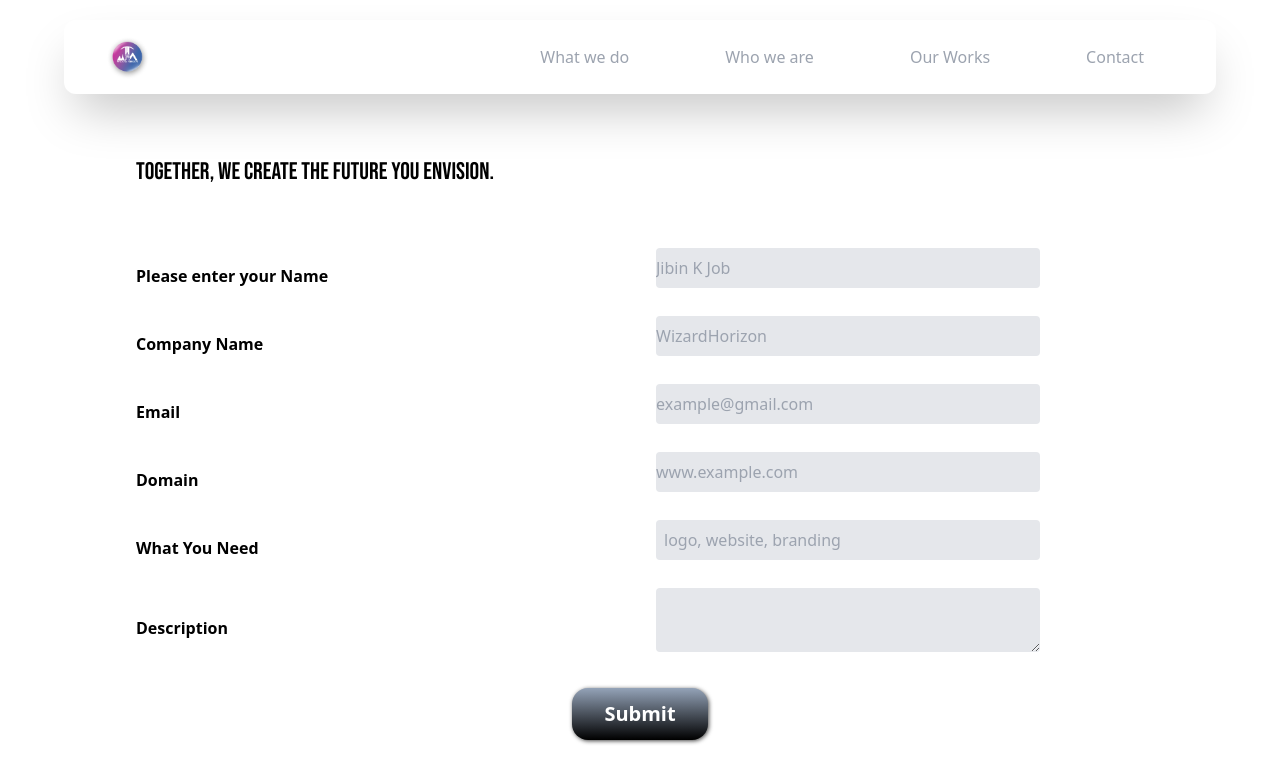
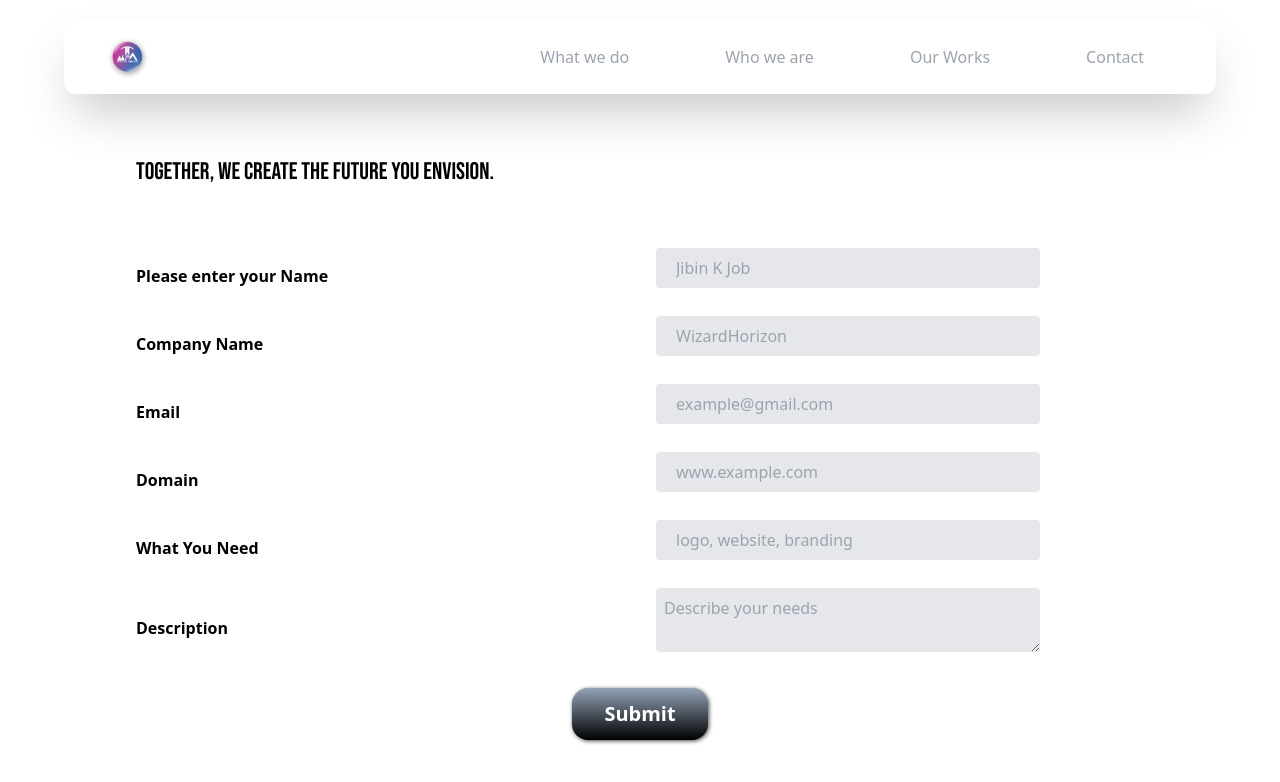
Before and after one commit to MVVYSHNAV/wh-react, a React (Vite) app in the folder wh/: page /form in a window 1280 px wide. Shown: the top 782 px of the page. Built offline with nearby package versions, Linux system fonts and the light colour scheme.

Commit message:
sets the label and requirments of all inputs need to add json server

```diff
--- a/wh/src/components/Hero/Getform.jsx
+++ b/wh/src/components/Hero/Getform.jsx
@@ -1,60 +1,126 @@
-import React from 'react'
-import Navbar from '../Navbar/Navbar'
-import Button from '../Button/Button'
-import Logo from '../../assets/logogb.png'
+import React, { useState } from 'react';
+import Navbar from '../Navbar/Navbar';
+import Button from '../Button/Button';
 
 const Getform = () => {
+  const [formData, setFormData] = useState({
+    name: '',
+    companyName: '',
+    email: '',
+    domain: '',
+    needs: '',
+    description: ''
+  });
+
+  const [showSuccessMessage, setShowSuccessMessage] = useState(false);
+
+  const handleInputChange = (e) => {
+    const { name, value } = e.target;
+    setFormData({ ...formData, [name]: value });
+  };
+
+  const handleSubmit = (e) => {
+    e.preventDefault();
+
+    const jsonData = JSON.stringify(formData);
+
+    console.log('JSON Data:', jsonData);
+
+    setShowSuccessMessage(true);
+
+
+    setFormData({
+      name: '',
+      companyName: '',
+      email: '',
+      domain: '',
+      needs: '',
+      description: ''
+    });
+  };
+
   return (
     <>
       <Navbar hideDarkMode />
       <div className='relative'>
-        <div
-          id='getform'
-          className="h-[900px] sm:h-[800px] overflow-hidden mt-20 sm:mt-5 md:p-16 p-5 "
-        >
-          <div className="relative z-10 bg-white bg-opacity-75 p-8 rounded-lg">
+        <div id='getform' className="h-[900px] sm:h-[800px] overflow-hidden mt-20 sm:mt-5 md:p-16 p-5">
+          <form onSubmit={handleSubmit} className="relative z-10 bg-white bg-opacity-75 p-8 rounded-lg">
             <h1 className='sm:text-2xl text-xl font-BebasNeue p-10'>
               Together, We Create the Future You Envision.
             </h1>
             <div className='grid grid-cols-2 gap-3 p-5 pl-10 justify-center items-center'>
               <h1 className='font-bold'>Please enter your Name</h1>
               <input
+                type='text'
+                name='name'
                 placeholder='Jibin K Job'
-                className='h-8 sm:h-10 w-full sm:w-96 rounded mb-4 bg-gray-200'
+                value={formData.name}
+                onChange={handleInputChange}
+                className='h-8 sm:h-10 w-full sm:w-96 rounded mb-4 p-5 bg-gray-200'
+                required
               />
               <h1 className='font-bold'>Company Name</h1>
               <input
+                type='text'
+                name='companyName'
                 placeholder='WizardHorizon'
-                className='h-8 sm:h-10 w-full sm:w-96 rounded  mb-4 bg-gray-200'
+                value={formData.companyName}
+                onChange={handleInputChange}
+                className='h-8 sm:h-10 w-full sm:w-96 rounded mb-4 p-5 bg-gray-200'
+                required
               />
               <h1 className='font-bold'>Email</h1>
               <input
+                type='email'
+                name='email'
                 placeholder='example@gmail.com'
-                className='h-8 sm:h-10 w-full sm:w-96 rounded  mb-4 bg-gray-200'
+                value={formData.email}
+                onChange={handleInputChange}
+                className='h-8 sm:h-10 w-full sm:w-96 rounded mb-4 p-5 bg-gray-200'
+                required
               />
               <h1 className='font-bold'>Domain</h1>
               <input
+                type='text'
+                name='domain'
                 placeholder='www.example.com'
-                className='h-8 sm:h-10 w-full sm:w-96 rounded mb-4 bg-gray-200'
+                value={formData.domain}
+                onChange={handleInputChange}
+                className='h-8 sm:h-10 w-full sm:w-96 rounded mb-4 p-5 bg-gray-200'
               />
               <h1 className='font-bold'>What You Need</h1>
               <input
+                type='text'
+                name='needs'
                 placeholder='logo, website, branding'
-                className='h-8 sm:h-10 w-full sm:w-96 rounded p-2 mb-4 bg-gray-200'
+                value={formData.needs}
+                onChange={handleInputChange}
+                className='h-8 sm:h-10 w-full sm:w-96 rounded mb-4 p-5 bg-gray-200'
+                required
               />
               <h1 className='font-bold'>Description</h1>
               <textarea
-                className='h-10 sm:h-16 w-full sm:w-96 rounded p-2 mb-4 bg-gray-200'
+                name='description'
+                placeholder='Describe your needs'
+                value={formData.description}
+                onChange={handleInputChange}
+                className='h-10 sm:h-16 w-full sm:w-96 rounded mb-4 p-2 bg-gray-200'
               />
             </div>
             <div className="flex justify-center">
               <Button text="Submit" />
             </div>
-          </div>
+          </form>
+
+          {showSuccessMessage && (
+            <div className="p-4 text-green-800 bg-green-200 rounded-lg">
+              Form submitted successfully! We will catch up with you within 24 hours
+            </div>
+          )}
         </div>
       </div>
     </>
-  )
-}
+  );
+};
 
-export default Getform
+export default Getform;
--- a/wh/src/components/Meetus/Meetus.jsx
+++ b/wh/src/components/Meetus/Meetus.jsx
@@ -1,4 +1,4 @@
-import React, { useState } from 'react';
+import React, { useState, useEffect } from 'react';
 import Contactus from '../../assets/contactus.png';
 import Button from '../Button/Button';
 import FacebookSharpIcon from '@mui/icons-material/FacebookSharp';
@@ -7,16 +7,22 @@ import XIcon from '@mui/icons-material/X';
 import LinkedInIcon from '@mui/icons-material/LinkedIn';
 import InstagramIcon from '@mui/icons-material/Instagram';
 import LocationOnIcon from '@mui/icons-material/LocationOn';
+import CallIcon from '@mui/icons-material/Call';
 
 const Meetus = () => {
   const [email, setEmail] = useState('');
   const [message, setMessage] = useState('');
   const [successMessage, setSuccessMessage] = useState('');
+  const [errorMessage, setErrorMessage] = useState('');
 
   const handleEmailChange = (e) => setEmail(e.target.value);
   const handleMessageChange = (e) => setMessage(e.target.value);
 
   const handleSubmit = async () => {
+    // Clear previous messages
+    setSuccessMessage('');
+    setErrorMessage('');
+
     try {
       const response = await fetch('/api/contact', {
         method: 'POST',
@@ -26,17 +32,30 @@ const Meetus = () => {
 
       const result = await response.json();
 
-      if (result.success) {
-        setSuccessMessage(result.message);
+      if (response.ok && result.success) {
+        setSuccessMessage('Form submitted successfully! We will catch up with you within 24 hours.');
         setEmail('');
         setMessage('');
       } else {
-        setSuccessMessage('Failed to submit message.');
+        setErrorMessage('Failed to submit message.');
       }
     } catch (error) {
-      setSuccessMessage('Failed to submit message.');
+      console.error('Error during form submission:', error);
+      setErrorMessage('Failed to submit message.');
     }
   };
+
+  // useEffect hook to hide the success message after a few seconds
+  useEffect(() => {
+    if (successMessage) {
+      const timer = setTimeout(() => {
+        setSuccessMessage('');
+      }, 8000); // Hide after 3 seconds
+
+      // Cleanup function to clear the timeout
+      return () => clearTimeout(timer);
+    }
+  }, [successMessage]);
 
   return (
     <div
@@ -52,20 +71,30 @@ const Meetus = () => {
         <div className="ml-5">
           <div className="font-BebasNeue sm:text-3xl mb-2">EMAIL</div>
           <input
+            id="email"
             type="email"
             value={email}
             onChange={handleEmailChange}
             placeholder="Enter your email"
             className="h-10 sm:h-12 w-full sm:w-96 bg-gray-200 rounded p-2 mb-4"
+            required
           />
 
           <div className="font-BebasNeue sm:text-3xl mb-2">PUT MESSAGE</div>
           <textarea
+            id="message"
             value={message}
             onChange={handleMessageChange}
             placeholder="Enter your message"
             className="h-20 sm:h-28 w-full sm:w-96 bg-gray-200 rounded p-2 mb-4"
+            required
           ></textarea>
+
+          {errorMessage && (
+            <div className="text-red-600 font-BebasNeue mb-4">
+              {errorMessage}
+            </div>
+          )}
 
           <div className="mt-5 flex justify-center sm:justify-start">
             <Button text="Submit" onClick={handleSubmit} />
@@ -84,7 +113,8 @@ const Meetus = () => {
               <LocationOnIcon className="text-red-500 w-8 h-8" />
               IndraNagar | Bangalore, India
             </h1>
-            <h1 className='sm:text-2xl font-BebasNeue mt-5'>Stay Connected with WizardHorizon</h1>
+            <h1 className='sm:text-2xl font-BebasNeue flex items-center sm:justify-start justify-center' > <CallIcon className='w-8 h-8' /> 62386 63883</h1>
+            <h1 className='sm:text-2xl font-BebasNeue mt-1'>Stay Connected with WizardHorizon</h1>
             <div className='flex justify-center sm:justify-start mt-2'>
               <FacebookSharpIcon className='m-2 w-8 h-8' />
               <LinkedInIcon className='m-2 w-8 h-8' />
--- a/wh/src/components/Whoweare/Aboutus.jsx
+++ b/wh/src/components/Whoweare/Aboutus.jsx
@@ -8,6 +8,9 @@ const Aboutus = () => {
       <div>
         <h1 className='text-3xl mt-10 font-BebasNeue'> About Us </h1>
       </div>
+      <div>
+
+      </div>
     </div>
     </>
   )
```
